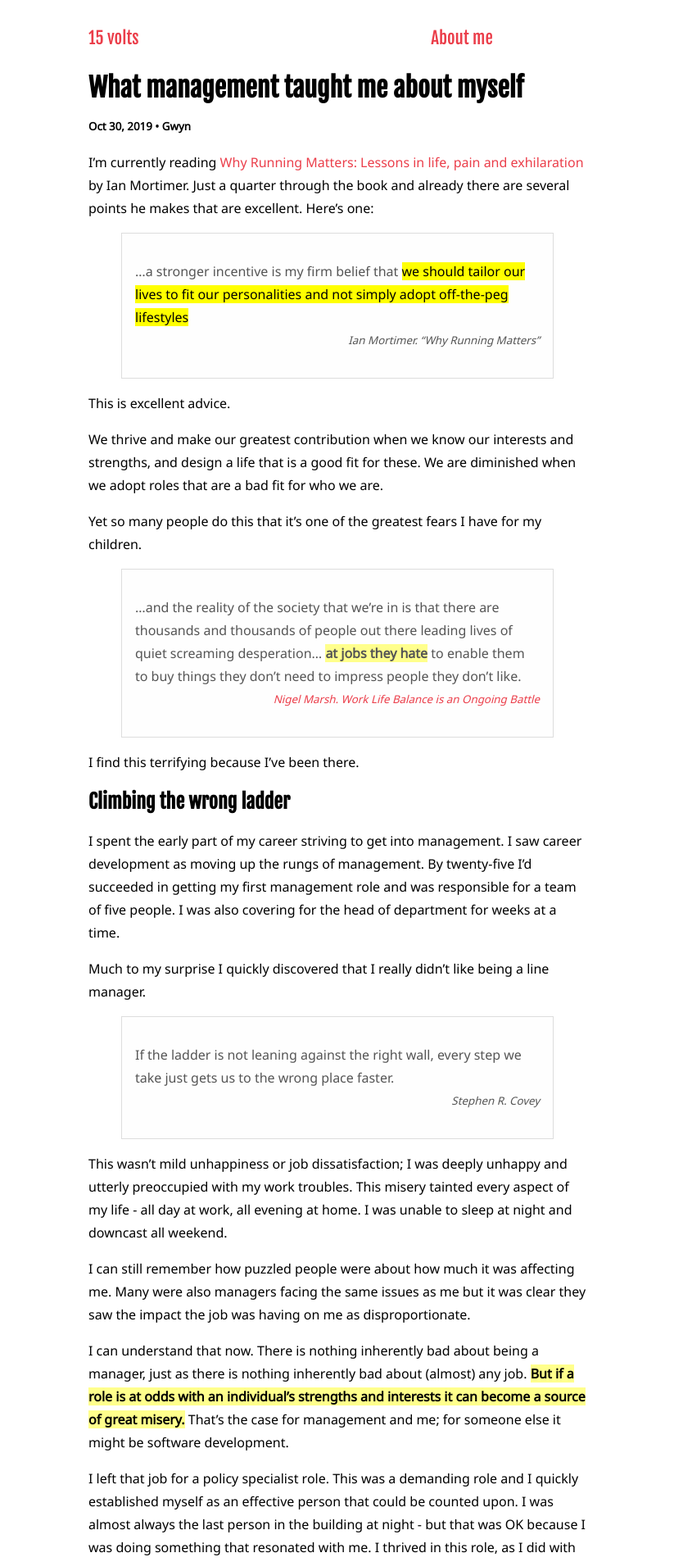
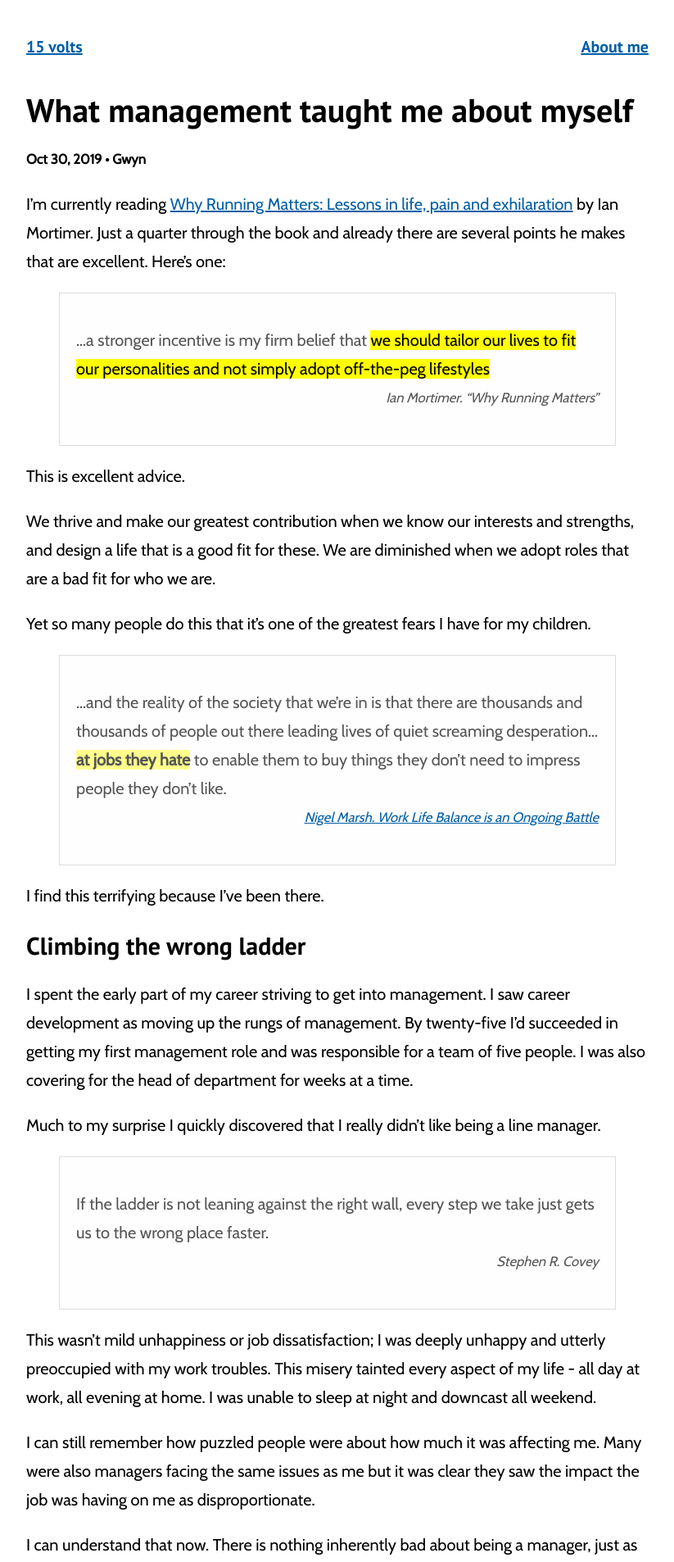
Before and after one commit to gtvj/gtvj.github.io, a Jekyll site: the page built from _posts/2019-10-30-what-being-a-manager-taught-me-about-myself.md, in a window 1280 px wide. Shown: the top 1906 px of the page at 82% size, without its empty margins (228-1051 px from the left). Built offline with Jekyll 4.4.1, drawn with Linux system fonts in a browser that asks for light colours; some of the changed text lies outside the part shown.

Commit message:
Update most recent post and change typography design

```diff
--- a/_includes/head.html
+++ b/_includes/head.html
@@ -1,7 +1,7 @@
 <head>
     <meta charset="utf-8">
     <meta http-equiv="X-UA-Compatible" content="IE=edge">
-    <link href="https://fonts.googleapis.com/css?family=Fjalla+One|Noto+Sans&display=swap" rel="stylesheet">
+    <link href="https://fonts.googleapis.com/css?family=Cabin|PT+Sans:700&display=swap" rel="stylesheet">
     <meta name="viewport" content="width=device-width, initial-scale=1">
     <link rel="stylesheet" href="{{ "/assets/main.css" | relative_url }}">
 </head>
--- a/_sass/_layout.scss
+++ b/_sass/_layout.scss
@@ -16,7 +16,6 @@ header {
   nav {
     display: flex;
     flex-direction: row-reverse;
-    justify-content: space-around;
   }
 }
 
--- a/_sass/_typography.scss
+++ b/_sass/_typography.scss
@@ -1,6 +1,7 @@
 body {
   font-family: $body-font;
   line-height: 1.75em;
+  font-size: 1.25em;
   margin: auto;
 
   strong {
@@ -26,7 +27,7 @@ h1 {
 
 a {
   color: $link-color;
-  text-decoration: none;
+  text-decoration: underline;
   transition-property: color;
   transition-duration: 500ms;
   &:visited {
@@ -34,7 +35,7 @@ a {
   }
   &:hover {
     color: black;
-    text-decoration: underline;
+    text-decoration: none;
   }
   &:active {
     color: $link-color;
@@ -43,7 +44,7 @@ a {
 
 header {
   font-family: $heading-font;
-  font-size: 1.3em;
+  font-weight: 700;
 }
 
 blockquote {
--- a/_sass/_variables.scss
+++ b/_sass/_variables.scss
@@ -6,9 +6,9 @@ $bright-yellow: rgba(255, 255, 0, 0.45);
 
 $break-small: 25em;
 
-$link-color: #EB3E4A;
+$link-color: #005ea5;
 
 $padding-unit: 1em;
 
-$heading-font: 'Fjalla One', sans-serif;
-$body-font: 'Noto Sans', sans-serif;
+$heading-font: 'PT Sans', sans-serif;
+$body-font: 'Cabin', sans-serif;
```
Also changed, not shown: _posts/2019-10-30-what-being-a-manager-taught-me-about-myself.md (+1 -1 lines).
